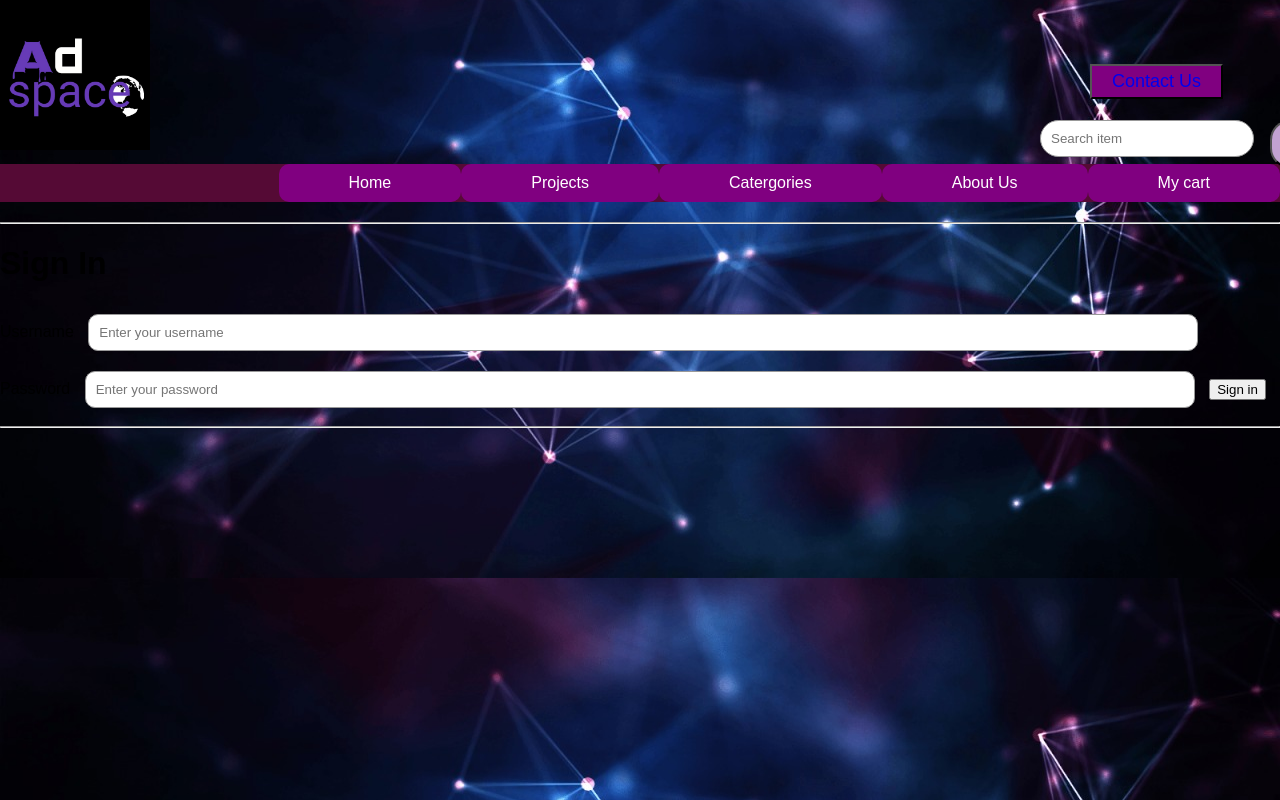
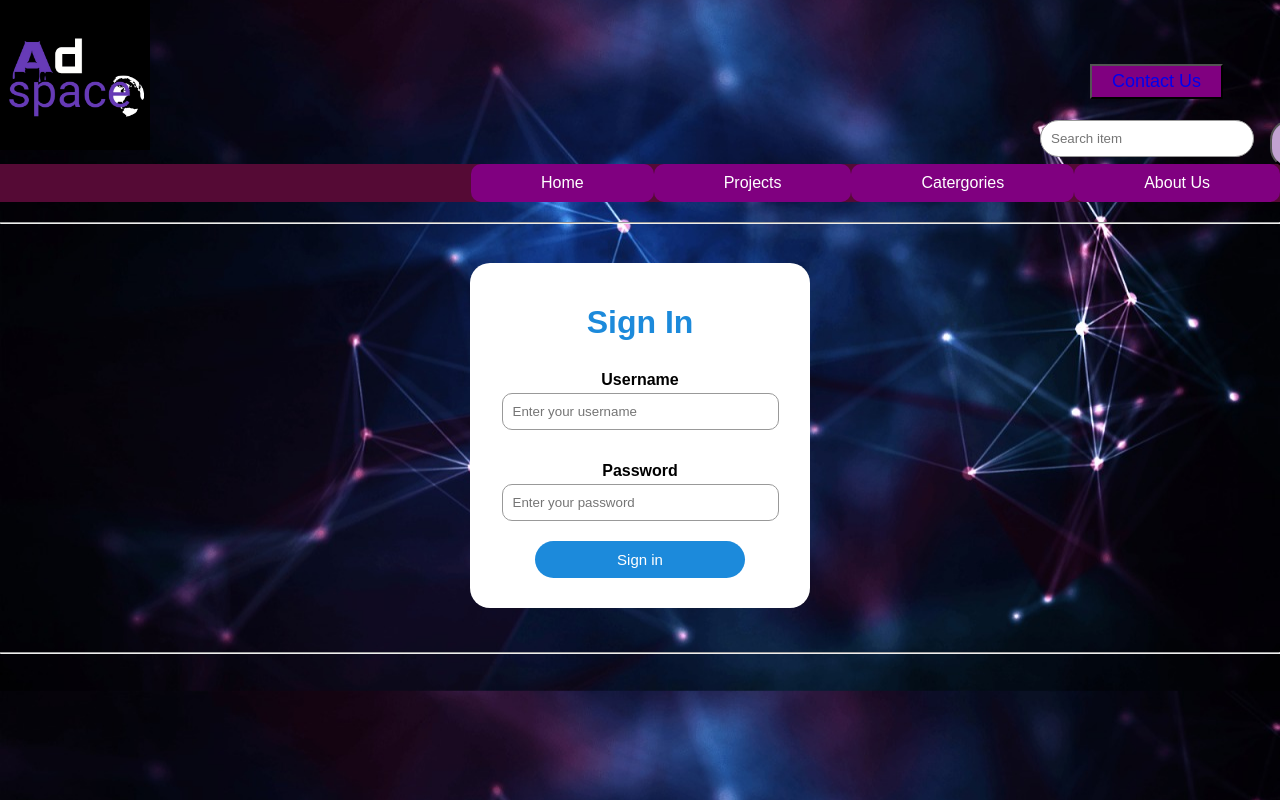
Before and after one commit to it21097010/website-project, a PHP site: page /signin.html in a window 1280 px wide; the page is wider, and only the part inside the window is pictured. Run offline with PHP 8.4, Linux system fonts and the light colour scheme.

Commit message:
signin donee

```diff
--- a/Styles/signin.css
+++ b/Styles/signin.css
@@ -44,8 +44,6 @@ body
 	background-color:#915c83;
 }
 
-
-}
 .title1{
 	position:absolute;
 	top:32px;
@@ -92,19 +90,26 @@ body
 	background-position: center;
 
 }
-.sign-up-form
+.sign-in-form
 {
 	width: 300px;
 	box-shadow: 0 0 3px 0 rgba(0,0,0,0,3);
 	background: #fff;
 	padding: 20px;
+	border-radius: 20px;
 	margin: 1% auto 0;
 	text-align: center;
 }
-.sign-up-form h1
+.sign-in-form h1
 {
 	color: #1c8adb;
 	margin-bottom: 30px;
+}
+.sign-in-form h4{
+
+	color: black;
+	margin-bottom: -6px;
+	text-align: center;
 }
 .input-box
 {
@@ -117,7 +122,7 @@ body
 
 }
 
-.signup
+.signin-btn
 {
 	padding: 10px;
 	border-radius: 20px;
@@ -126,21 +131,11 @@ body
 	border: none;
 	outline: none;
 	cursor: pointer;
-	color: #1c8adb;
-	width: 100%;
+	background-color:#1c8adb ;
+	color: white;
+	width: 70%;
 }
-.facebook
-{
-	padding: 10px;
-	border-radius: 20px;
-	font-size: 15px;
-	margin: 10px 0;
-	border: none;
-	outline: none;
-	cursor: pointer;
-	color: #21afde;
-	width: 100%;
-}
+
 a:visited {
 	color: white;
 	text-decoration: none;
--- a/signin.html
+++ b/signin.html
@@ -2,8 +2,8 @@
 <html>
 
 <head>
-  <title>Sign Up</title>
-  <link rel="stylesheet" href="Styles/signup.css" />
+  <title>Sign In</title>
+  <link rel="stylesheet" href="Styles/signin.css" />
 </head>
 
 <body>
@@ -16,29 +16,29 @@
   </div>
 </div>
 
-
-
   <ul class="menu">
-    <li class="menu"><a href="Cart.html">My cart</li></a>
-    <li class="menu"><a href="About us.html">About Us</li></a>
-    <li class="menu"><a href="category.html">Catergories</li></a>
+    <li class="menu"><a href="aboutus.html">About Us</li></a>
+    <li class="menu"><a href="catergories.html">Catergories</li></a>
     <li class="menu"><a href="projects.html">Projects</li></a>
     <li class="menu"><a href="Home.html">Home</li></a>
   </ul>
 
   <hr>
 
+  <br>
+
   <div class="sign-in-form">
     <h1> Sign In</h1>
     <form>
-      Username
+      <h4>Username</h4>
       <input type="username" class="input-box" placeholder="Enter your username">
-      Password
+      <h4>Password</h4>
       <input type="password" class="input-box" placeholder="Enter your password">
       <button type="button" class="signin-btn">Sign in</button>
     </form>
   </div>
 
+  <br><br>
   <hr>
 
 </body>
```
